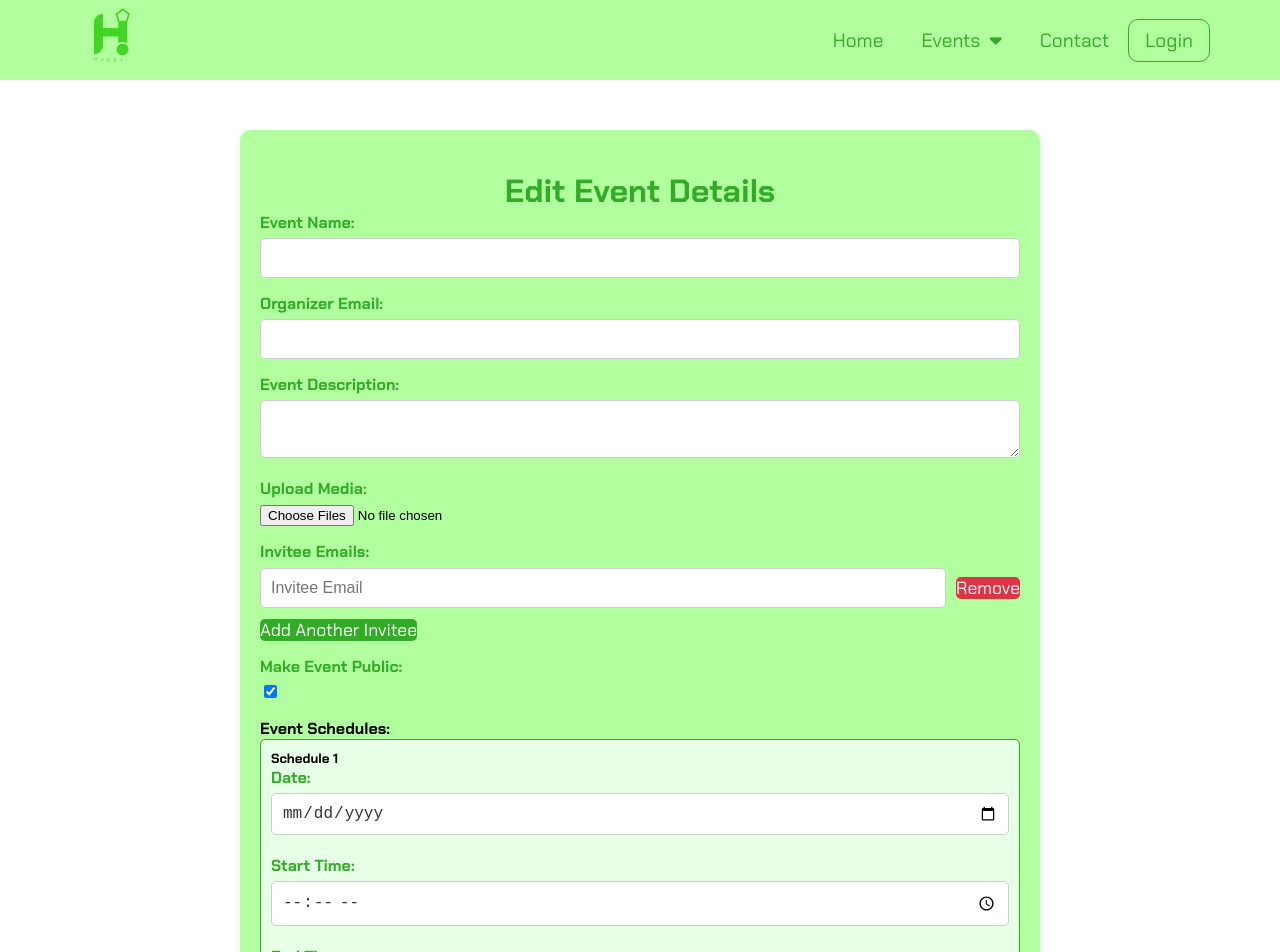
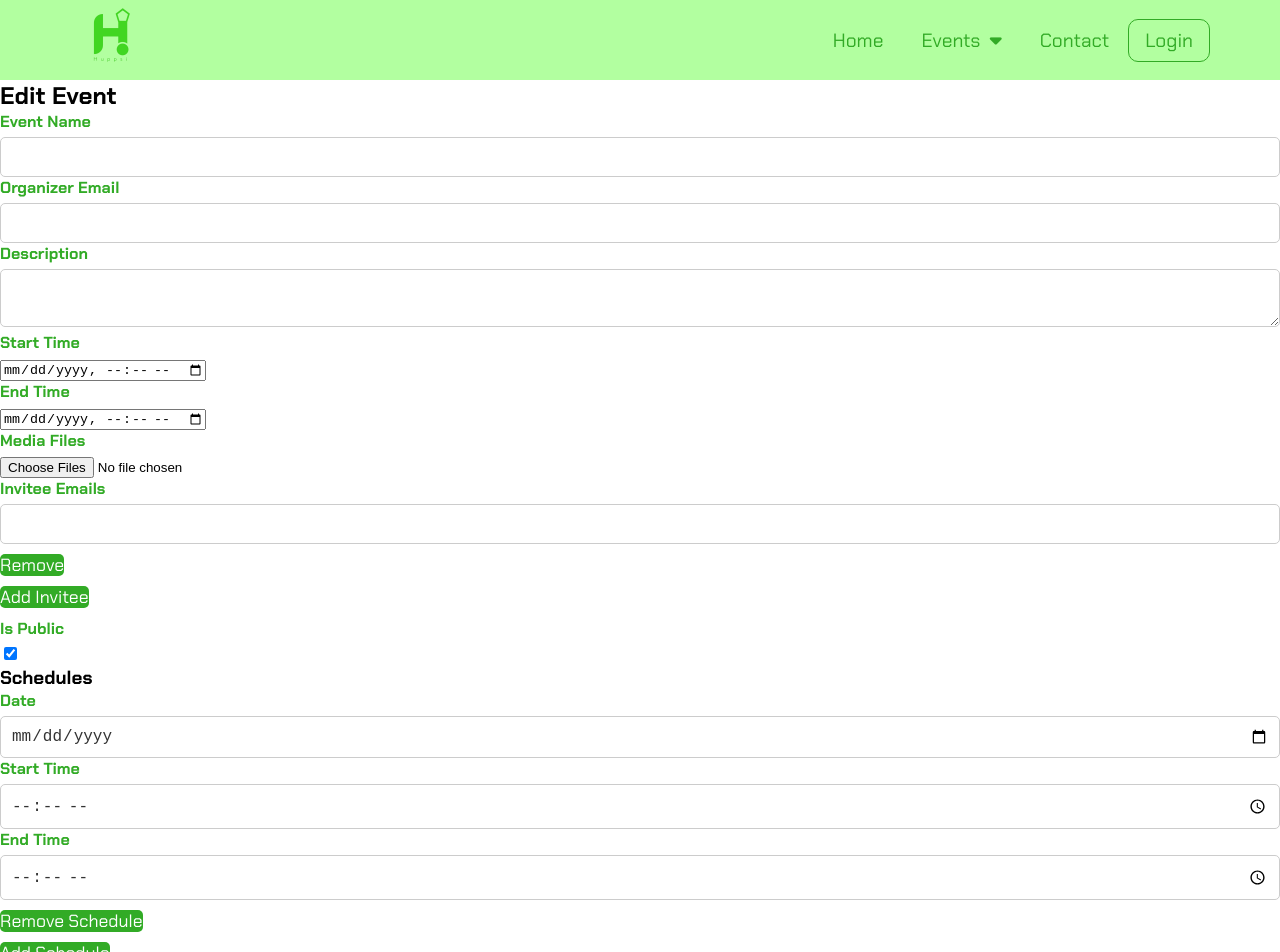
Before and after one commit to SophieCodes1910/ClientProject, a React (Vite) app: page /EventDetails in a window 1280 px wide. Shown: the top 952 px of the page. Built offline with nearby package versions, Linux system fonts and the light colour scheme.

Commit message:
makin progressss

```diff
--- a/package.json
+++ b/package.json
@@ -1,6 +1,6 @@
 {
   "name": "huppsi",
-  "homepage": "sophiecodes.net/birthday-invitation-main",
+  "homepage": "https://sophiecodes1910.github.io/ClientProject/",
   "proxy": "http://localhost:5173",
   "private": true,
   "version": "0.0.0",
--- a/src/pages/EventDetails/EventDetails.jsx
+++ b/src/pages/EventDetails/EventDetails.jsx
@@ -1,4 +1,3 @@
-//EventDetails.jsx
 import React, { useState } from "react";
 import { useLocation, useNavigate } from "react-router-dom";
 import { ToastContainer, toast } from "react-toastify";
@@ -13,11 +12,13 @@ export const EventDetails = () => {
   const navigate = useNavigate();
 
   // Extract event details from location state
-  const { eventName, organizerEmail, description } = location.state || {};
+  const { id, eventName, organizerEmail, description, eventStartTime, eventEndTime, note } = location.state || {};
 
   const [name, setName] = useState(eventName || "");
   const [email, setEmail] = useState(organizerEmail || "");
   const [eventDescription, setEventDescription] = useState(description || "");
+  const [eventStart, setEventStart] = useState(eventStartTime || "");
+  const [eventEnd, setEventEnd] = useState(eventEndTime || "");
   const [mediaFiles, setMediaFiles] = useState([]);
   const [inviteeEmails, setInviteeEmails] = useState([""]);
   const [isPublic, setIsPublic] = useState(true);
@@ -90,84 +91,64 @@ export const EventDetails = () => {
 
     // Create a new event object
     const eventData = {
+      id, // Include the ID to update the existing document
       name,
       email,
       description: eventDescription,
+      eventStartTime: eventStart,
+      eventEndTime: eventEnd,
+      mediaFiles: mediaFiles.map(file => file.name), // Store file names for reference
+      invitees: inviteeEmails,
       isPublic,
-      invitees: inviteeEmails.filter(invitee => invitee), // Filter out empty emails
-      schedules: schedules.filter(schedule => schedule.date && schedule.startTime && schedule.endTime), // Filter valid schedules
+      schedules,
+      note,
     };
 
-    // Upload media files to Firebase Storage and create a document in Firestore
-    try {
-      const eventDocRef = doc(db, "events", name); // Create a reference for the event document
-      await setDoc(eventDocRef, eventData); // Add event data to Firestore
+    // Update event in Firestore
+    const eventRef = doc(db, "events", id); // Reference to the event document
+    await setDoc(eventRef, eventData);
 
-      // Upload media files to Storage
-      const uploadPromises = mediaFiles.map((file) => {
-        const fileRef = ref(storage, `media/${file.name}`); // Create a reference for the file
-        return uploadBytes(fileRef, file); // Upload the file
+    // Handle media file uploads if any
+    mediaFiles.forEach(file => {
+      const fileRef = ref(storage, `events/${id}/${file.name}`);
+      uploadBytes(fileRef, file).then(() => {
+        console.log("Uploaded file: ", file.name);
       });
+    });
 
-      await Promise.all(uploadPromises); // Wait for all uploads to finish
-
-      toast.success("Event updated and invitations sent!");
-      navigate('/events/my-invitations'); // Navigate to My Invitations page
-    } catch (error) {
-      toast.error("Error updating event.");
-      console.error("Error:", error);
-    }
-  };
-
-  const handleBack = () => {
-    navigate(-1);
+    toast.success("Event updated successfully!");
+    navigate("/my-invitations"); // Navigate back to MyInvitations after editing
   };
 
   return (
-    <div className="event-details">
-      <h1>Edit Event Details</h1>
+    <div className="event-details-container">
+      <h2>Edit Event</h2>
       <form onSubmit={handleSubmit}>
-        <div className="form-group">
-          <label htmlFor="event-name">Event Name:</label>
-          <input
-            id="event-name"
-            type="text"
-            value={name}
-            onChange={(e) => setName(e.target.value)}
-            required
-          />
+        {/* Form fields for event details */}
+        <div>
+          <label>Event Name</label>
+          <input type="text" value={name} onChange={(e) => setName(e.target.value)} required />
         </div>
-
-        <div className="form-group">
-          <label htmlFor="organizer-email">Organizer Email:</label>
-          <input
-            id="organizer-email"
-            type="email"
-            value={email}
-            onChange={(e) => setEmail(e.target.value)}
-            required
-          />
+        <div>
+          <label>Organizer Email</label>
+          <input type="email" value={email} onChange={(e) => setEmail(e.target.value)} required />
         </div>
-
-        <div className="form-group">
-          <label htmlFor="event-description">Event Description:</label>
-          <textarea
-            id="event-description"
-            value={eventDescription}
-            onChange={(e) => setEventDescription(e.target.value)}
-            required
-          ></textarea>
+        <div>
+          <label>Description</label>
+          <textarea value={eventDescription} onChange={(e) => setEventDescription(e.target.value)} />
         </div>
-
-        <div className="form-group">
-          <label htmlFor="media-upload">Upload Media:</label>
-          <input
-            id="media-upload"
-            type="file"
-            multiple
-            onChange={handleFileChange}
-          />
-          <div className="uploaded-files">
+        <div>
+          <label>Start Time</label>
+          <input type="datetime-local" value={eventStart} onChange={(e) => setEventStart(e.target.value)} required />
+        </div>
+        <div>
+          <label>End Time</label>
+          <input type="datetime-local" value={eventEnd} onChange={(e) => setEventEnd(e.target.value)} required />
+        </div>
+        <div>
+          <label>Media Files</label>
+          <input type="file" multiple onChange={handleFileChange} />
+          <div>
             {mediaFiles.map((file, index) => (
               <div key={index}>
                 {file.name} <button type="button" onClick={() => removeMediaFile(index)}>Remove</button>
@@ -175,72 +156,38 @@ export const EventDetails = () => {
             ))}
           </div>
         </div>
-
-        <div className="form-group">
-          <label>Invitee Emails:</label>
+        <div>
+          <label>Invitee Emails</label>
           {inviteeEmails.map((email, index) => (
-            <div key={index} className="invitee-email">
-              <input
-                type="email"
-                value={email}
-                onChange={(e) => handleInviteeChange(index, e.target.value)}
-                placeholder="Invitee Email"
-                required
-              />
+            <div key={index}>
+              <input type="email" value={email} onChange={(e) => handleInviteeChange(index, e.target.value)} />
               <button type="button" onClick={() => removeInviteeEmail(index)}>Remove</button>
             </div>
           ))}
-          <button type="button" onClick={addInviteeEmail}>Add Another Invitee</button>
+          <button type="button" onClick={addInviteeEmail}>Add Invitee</button>
         </div>
-
-        <div className="form-group">
-          <label>Make Event Public:</label>
-          <input
-            type="checkbox"
-            checked={isPublic}
-            onChange={() => setIsPublic(!isPublic)}
-          />
+        <div>
+          <label>Is Public</label>
+          <input type="checkbox" checked={isPublic} onChange={() => setIsPublic(!isPublic)} />
         </div>
-
-        <div className="schedules">
-          <h4>Event Schedules:</h4>
-          {schedules.map((schedule, scheduleIndex) => (
-            <div key={scheduleIndex} className="schedule">
-              <h5>Schedule {scheduleIndex + 1}</h5>
-              <div className="form-group">
-                <label>Date:</label>
-                <input
-                  type="date"
-                  value={schedule.date}
-                  onChange={(e) => handleScheduleChange(scheduleIndex, "date", e.target.value)}
-                />
-              </div>
-              <div className="form-group">
-                <label>Start Time:</label>
-                <input
-                  type="time"
-                  value={schedule.startTime}
-                  onChange={(e) => handleScheduleChange(scheduleIndex, "startTime", e.target.value)}
-                />
-              </div>
-              <div className="form-group">
-                <label>End Time:</label>
-                <input
-                  type="time"
-                  value={schedule.endTime}
-                  onChange={(e) => handleScheduleChange(scheduleIndex, "endTime", e.target.value)}
-                />
-              </div>
-              <button type="button" onClick={() => removeSchedule(scheduleIndex)}>Remove Schedule</button>
+        <div>
+          <h3>Schedules</h3>
+          {schedules.map((schedule, index) => (
+            <div key={index}>
+              <label>Date</label>
+              <input type="date" value={schedule.date} onChange={(e) => handleScheduleChange(index, "date", e.target.value)} />
+              <label>Start Time</label>
+              <input type="time" value={schedule.startTime} onChange={(e) => handleScheduleChange(index, "startTime", e.target.value)} />
+              <label>End Time</label>
+              <input type="time" value={schedule.endTime} onChange={(e) => handleScheduleChange(index, "endTime", e.target.value)} />
+              {/* More schedule fields can go here */}
+              <button type="button" onClick={() => removeSchedule(index)}>Remove Schedule</button>
             </div>
           ))}
-          <button type="button" onClick={addSchedule}>Add Another Schedule</button>
+          <button type="button" onClick={addSchedule}>Add Schedule</button>
         </div>
-
-        <button type="submit">Submit</button>
-        <button type="button" onClick={handleBack}>Back</button>
+        <button type="submit">Update Event</button>
       </form>
-
       <ToastContainer />
     </div>
   );
--- a/src/pages/MyInvitaions/MyInvitations.jsx
+++ b/src/pages/MyInvitaions/MyInvitations.jsx
@@ -1,15 +1,16 @@
-//MyInvitations.jsx
 import React, { useState, useEffect } from "react";
 import { db } from "../../firebase"; // Import your Firebase configuration
-import { collection, query, where, getDocs, updateDoc, doc } from "firebase/firestore"; // Firestore functions
+import { collection, query, where, getDocs } from "firebase/firestore"; // Firestore functions
 import { Loader } from "../../components/Loader/Loader.jsx";
+import { useNavigate } from "react-router-dom"; // Import useNavigate
 import "./myInvitations.css";
+
 export const MyInvitations = () => {
     const [events, setEvents] = useState([]);
     const [expandedSubEvent, setExpandedSubEvent] = useState(null);
     const [loading, setLoading] = useState(false);
-    const [editEvent, setEditEvent] = useState(null);
     const email = localStorage.getItem("email");
+    const navigate = useNavigate(); // Initialize navigate
 
     useEffect(() => {
         const fetchEvents = async () => {
@@ -42,27 +43,7 @@ export const MyInvitations = () => {
     };
 
     const handleEditClick = (event) => {
-        setEditEvent(event); // Store the event to edit
-    };
-
-    const handleChange = (e) => {
-        const { name, value } = e.target;
-        setEditEvent((prev) => ({ ...prev, [name]: value })); // Update the specific field
-    };
-
-    const handleUpdateEvent = async (e) => {
-        e.preventDefault();
-        if (!editEvent) return;
-
-        try {
-            const eventDoc = doc(db, "events", editEvent.id);
-            await updateDoc(eventDoc, { ...editEvent }); // Update the event in Firestore
-            setEditEvent(null); // Clear edit event
-            // Optionally, refresh the event list here or use local state update
-            alert("Event updated successfully!");
-        } catch (error) {
-            console.error("Error updating event:", error);
-        }
+        navigate("/events/event-details", { state: event }); // Navigate to EventDetails.jsx with event data
     };
 
     return (
@@ -93,7 +74,6 @@ export const MyInvitations = () => {
                                 <a href={"mailto:" + event.organizerEmail}>
                                     <strong>Organizer:</strong> {event.organizerName} ({event.organizerEmail})
                                 </a>
-                                {/* Assuming you are managing responses differently for created events */}
                                 <div className="response-buttons">
                                     {/* Add any response buttons or actions if needed */}
                                 </div>
@@ -126,64 +106,6 @@ export const MyInvitations = () => {
                             </div>
                         ))
                     )}
-                    {/* Edit Event Form */}
-                    {editEvent && (
-                        <div className="edit-event-modal">
-                            <h2>Edit Event</h2>
-                            <form onSubmit={handleUpdateEvent}>
-                                <div>
-                                    <label>Event Name:</label>
-                                    <input
-                                        type="text"
-                                        name="eventName"
-                                        value={editEvent.eventName || ""}
-                                        onChange={handleChange}
-                                        required
-                                    />
-                                </div>
-                                <div>
-                                    <label>Location:</label>
-                                    <input
-                                        type="text"
-                                        name="location"
-                                        value={editEvent.location || ""}
-                                        onChange={handleChange}
-                                        required
-                                    />
-                                </div>
-                                <div>
-                                    <label>Start Time:</label>
-                                    <input
-                                        type="datetime-local"
-                                        name="eventStartTime"
-                                        value={editEvent.eventStartTime ? new Date(editEvent.eventStartTime).toISOString().slice(0, 16) : ""}
-                                        onChange={handleChange}
-                                        required
-                                    />
-                                </div>
-                                <div>
-                                    <label>End Time:</label>
-                                    <input
-                                        type="datetime-local"
-                                        name="eventEndTime"
-                                        value={editEvent.eventEndTime ? new Date(editEvent.eventEndTime).toISOString().slice(0, 16) : ""}
-                                        onChange={handleChange}
-                                        required
-                                    />
-                                </div>
-                                <div>
-                                    <label>Note:</label>
-                                    <textarea
-                                        name="note"
-                                        value={editEvent.note || ""}
-                                        onChange={handleChange}
-                                    />
-                                </div>
-                                <button type="submit">Update Event</button>
-                                <button type="button" onClick={() => setEditEvent(null)}>Cancel</button>
-                            </form>
-                        </div>
-                    )}
                 </div>
             )}
         </>
--- a/vite.config.js
+++ b/vite.config.js
@@ -1,9 +1,12 @@
-// vite.config.js
 import { defineConfig } from "vite";
 import react from "@vitejs/plugin-react";
 
+// Replace "username" with your GitHub username and "repo-name" with your repo name
+const repoName = 'ClientProject'; // Your GitHub repo name
+
 export default defineConfig({
   plugins: [react()],
+  base: `/${repoName}/`, // Set base path for GitHub Pages
   server: {
     proxy: {
       "/api": {
```
